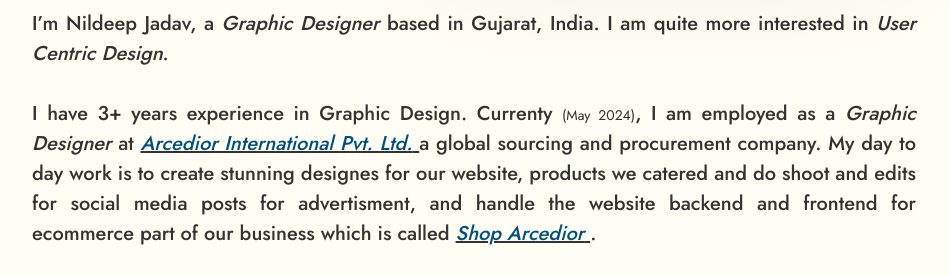
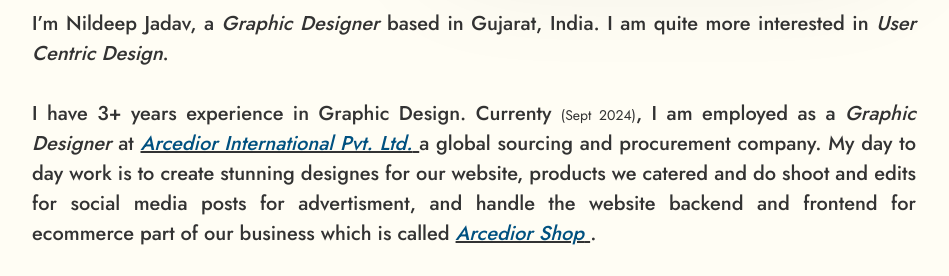
Before and after one commit to nildeep-jadav/nildeep-jadav-portfolio, a plain HTML site: page index.html in a window 1280 px wide. Shown: the part 882-1158 px from the top of the page, without its empty margins (166-1115 px from the left). Drawn offline with Linux system fonts and the light colour scheme.

Commit message:
Update index.html

```diff
--- a/index.html
+++ b/index.html
@@ -71,7 +71,7 @@
             <div class=" title headline-02">About Me</div>
             <p class="paragraph-01">I’m Nildeep Jadav, a <em>Graphic Designer</em> based in Gujarat, India. I am quite more interested in <em>User Centric Design</em>.
                 <br><br>
-                I have 3+ years experience in Graphic Design. Currenty <span class="paragraph-02">(May 2024)</span>, I am employed as a <em>Graphic Designer</em> at <i><u> </em><a href="https://www.arcedior.com" class="tertiary-btn" target="_blank" rel="noopener noreferrer">Arcedior International Pvt. Ltd.</a> </i></u> a global sourcing and procurement company. My day to day work is to create stunning designes for our website, products we catered and do shoot and edits for social media posts for advertisment, and handle the website backend and frontend for ecommerce part of our business which is called <i><u> </em><a href="https://shop.arcedior.com" class="tertiary-btn" target="_blank" rel="noopener noreferrer">Shop Arcedior</a> </i></u>.
+                I have 3+ years experience in Graphic Design. Currenty <span class="paragraph-02">(Sept 2024)</span>, I am employed as a <em>Graphic Designer</em> at <i><u> </em><a href="https://www.arcedior.com" class="tertiary-btn" target="_blank" rel="noopener noreferrer">Arcedior International Pvt. Ltd.</a> </i></u> a global sourcing and procurement company. My day to day work is to create stunning designes for our website, products we catered and do shoot and edits for social media posts for advertisment, and handle the website backend and frontend for ecommerce part of our business which is called <i><u> </em><a href="https://shop.arcedior.com" class="tertiary-btn" target="_blank" rel="noopener noreferrer">Arcedior Shop</a> </i></u>.
                 <br><br>
                 Before Arcedior, I worked in a personalized gift shop called <em>RightMarc</em> as a Graphic Designer cum Printing Assistant. My Role here was to create stunning designes for t-shirts, coffee mugs, mobile covers, social media post for advertisment, brochure and generate imagery for products on website <a href="http://rightmarc.com" class="tertiary-btn paragraph-02" target="_blank" rel="noopener noreferrer">(rightmarc.com)</a> as well as to get the prints done on coffee mugs, t-shirts and cushion covers, etc.
                 <br><br>
```
